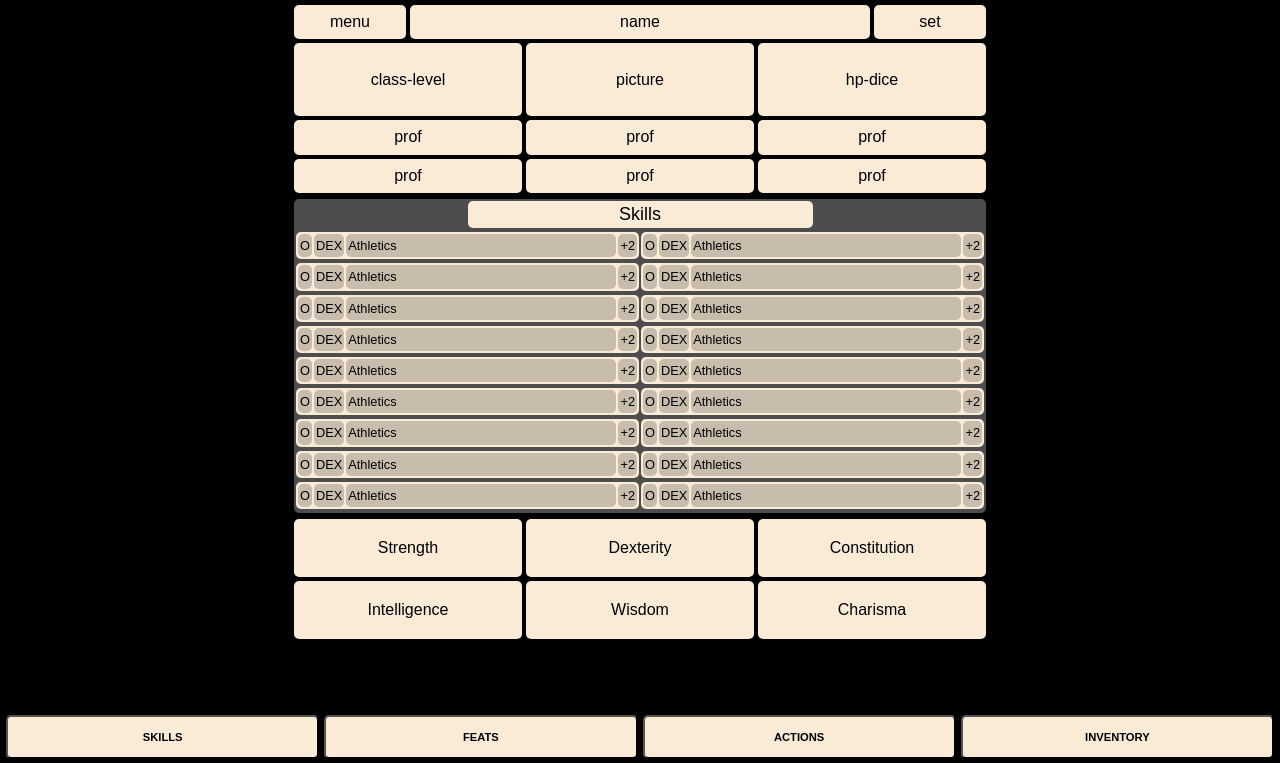
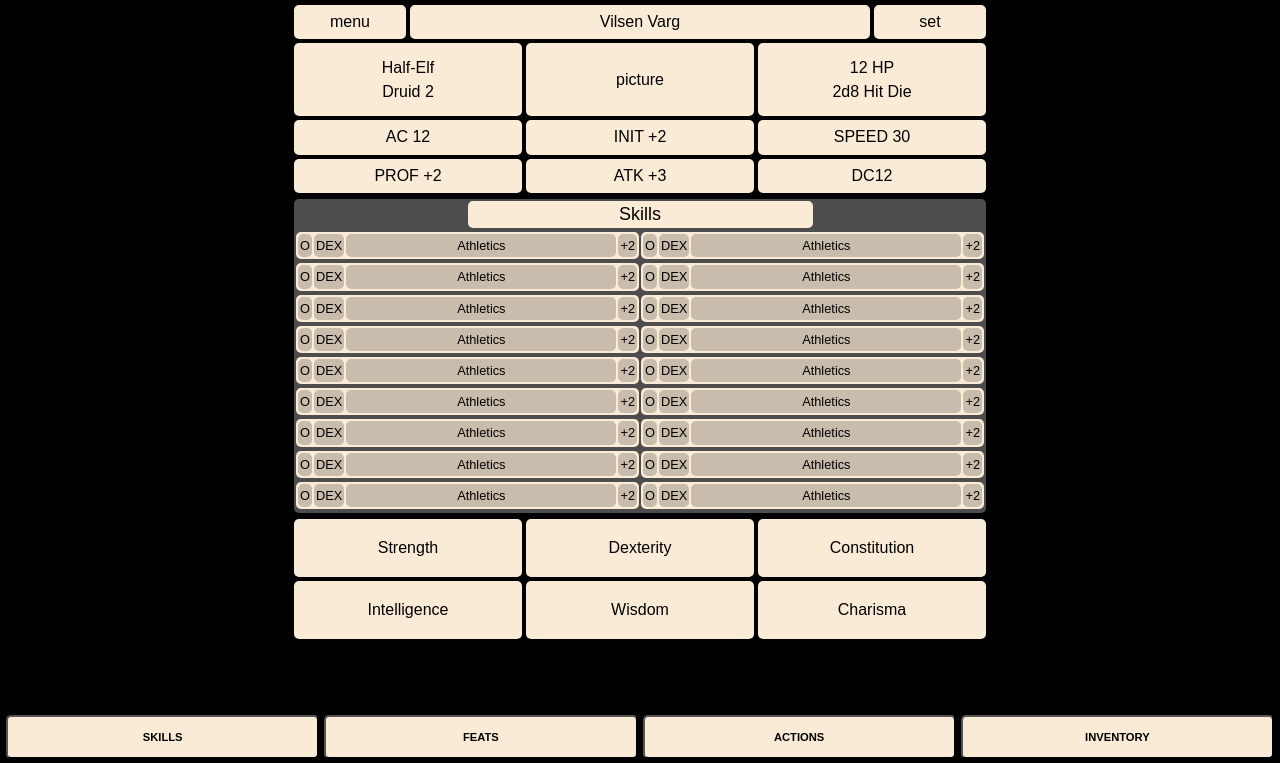
Before and after one commit to Davkje/Character-Sheet, a plain HTML site: page index.html in a window 1280 px wide. Shown: the part 37-800 px from the top of the page. Drawn offline with Linux system fonts and the light colour scheme.

Commit message:
added temporary texts

```diff
--- a/css/_base.scss
+++ b/css/_base.scss
@@ -30,6 +30,7 @@ header  {
     display: flex;
     align-items: center;
     justify-content: center;
+    text-align: center;
 }
 
 main  {
@@ -153,7 +154,7 @@ main  {
 
 
 .bottom-section {
-    margin-bottom: 56px;
+    margin-bottom: 50px;
     // background-color: blue;
     padding: 2px 2px 2px 2px;
     min-height: 8rem;
--- a/index.html
+++ b/index.html
@@ -14,17 +14,17 @@
     <main>
         <section class="top-section">
             <div class="menu box">menu</div>
-            <div class="name box">name</div>
+            <div class="name box">Vilsen Varg</div>
             <div class="settings box">set</div>
-            <div class="class-level box">class-level</div>
+            <div class="class-level box">Half-Elf<br>Druid 2</div>
             <div class="picture box">picture</div>
-            <div class="hp-dice box">hp-dice</div>
-            <div class="prof box">prof</div>
-            <div class="prof box">prof</div>
-            <div class="prof box">prof</div>
-            <div class="prof box">prof</div>
-            <div class="prof box">prof</div>
-            <div class="prof box">prof</div>
+            <div class="hp-dice box">12 HP<br> 2d8 Hit Die</div>
+            <div class="prof box">AC 12</div>
+            <div class="prof box">INIT +2</div>
+            <div class="prof box">SPEED 30</div>
+            <div class="prof box">PROF +2</div>
+            <div class="prof box">ATK +3</div>
+            <div class="prof box">DC12</div>
         </section>
 
         <section class="mid-section">
```
Also changed, not shown: css/style.css.
